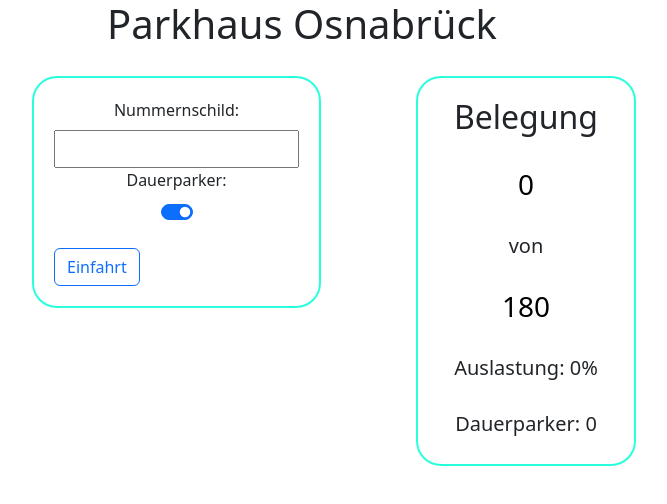
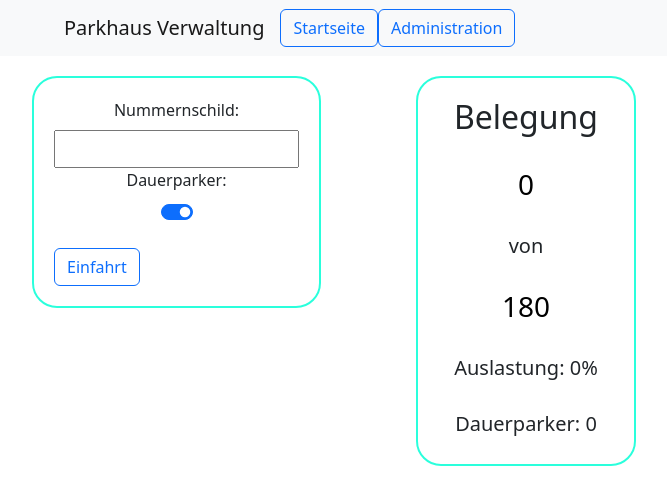
Before and after one commit to GeKoppe/Parking_DB_Project, a React (Vite) app in the folder ParkhausApp/: page / in a window 1280 px wide. Shown: the top 504 px of the page, without its empty margins (18-685 px from the left). Built offline with nearby package versions, Linux system fonts and the light colour scheme.

Commit message:
Added Navbar

```diff
--- /dev/null
+++ b/ParkhausApp/src/App.css
@@ -0,0 +1,2 @@
+.navButton {
+}
--- a/ParkhausApp/src/App.tsx
+++ b/ParkhausApp/src/App.tsx
@@ -2,16 +2,18 @@ import { useState } from 'react'
 import 'bootstrap/dist/css/bootstrap.css'
 import MainMenu from './Components/MainMenu/MainMenu'
 import Administration from './Components/Administration/Administration';
+import Navbar from './Components/NavBar';
 
 function App() {
   const [currentMenu, setCurrentMenu] = useState('MainMenu');
 
-  const clickHandler = () => {
-    currentMenu === 'Administration' ? setCurrentMenu('MainMenu') : setCurrentMenu('Administration');
+  const clickHandler = (site: string) => {
+    site === 'home' ? setCurrentMenu('MainMenu') : setCurrentMenu('Administration');
   }
 
   return (
     <>
+      <Navbar clickHandler={clickHandler}/>
       {currentMenu == 'MainMenu' ? <MainMenu/> : (currentMenu == 'Administration' ? <Administration/> : <h5>Hello World</h5>)}
     </>
   )
--- a/ParkhausApp/src/Components/MainMenu/MainMenu.tsx
+++ b/ParkhausApp/src/Components/MainMenu/MainMenu.tsx
@@ -31,9 +31,6 @@ function MainMenu() {
 
     return (
         <>
-            <div style={{width: "50%", textAlign: "center"}}>
-                <h1>Parkhaus Osnabrück</h1>
-            </div>
             <div className="menuContainer" style={{width: "100%"}}>
                 <div className='mainSide'>
                     <DriveInCard buttonClickHandler={driveInClickHandler} licPlateClassName={licClass} changeListener={licChangeListener}/>
--- a/ParkhausApp/src/Components/NavBar.tsx
+++ b/ParkhausApp/src/Components/NavBar.tsx
@@ -1,6 +1,31 @@
+import Container from "react-bootstrap/Container";
+import Nav from 'react-bootstrap/Nav';
+import Navbar from 'react-bootstrap/Navbar';
+import NavDropdown from 'react-bootstrap/NavDropdown'
+import 'bootstrap/dist/css/bootstrap.css'
+import Button from 'react-bootstrap/Button';
+import '../App.css'
 
-function NavBar() {
+function NavBar(tempProps?: {clickHandler?: (site: string) => void}) {
+    const props = {
+        clickHandler: (site: string) => console.log(site),
+        ...tempProps
+    }
 
+    return (
+        <Navbar bg="light" expand="lg">
+            <Container>
+                <Navbar.Brand>Parkhaus Verwaltung</Navbar.Brand>
+                <Navbar.Toggle aria-controls="basic-navbar-nav" />
+                <Navbar.Collapse id="basic-navbar-nav">
+                <Nav className="me-auto">
+                    <Button className='navButton' variant="outline-primary" onClick={() => props.clickHandler('home')}>Startseite</Button>
+                    <Button className='navButton' variant="outline-primary" onClick={() => props.clickHandler('admin')}>Administration</Button>
+                </Nav>
+                </Navbar.Collapse>
+            </Container>
+        </Navbar>
+    )
 }
 
 export default NavBar;
```
